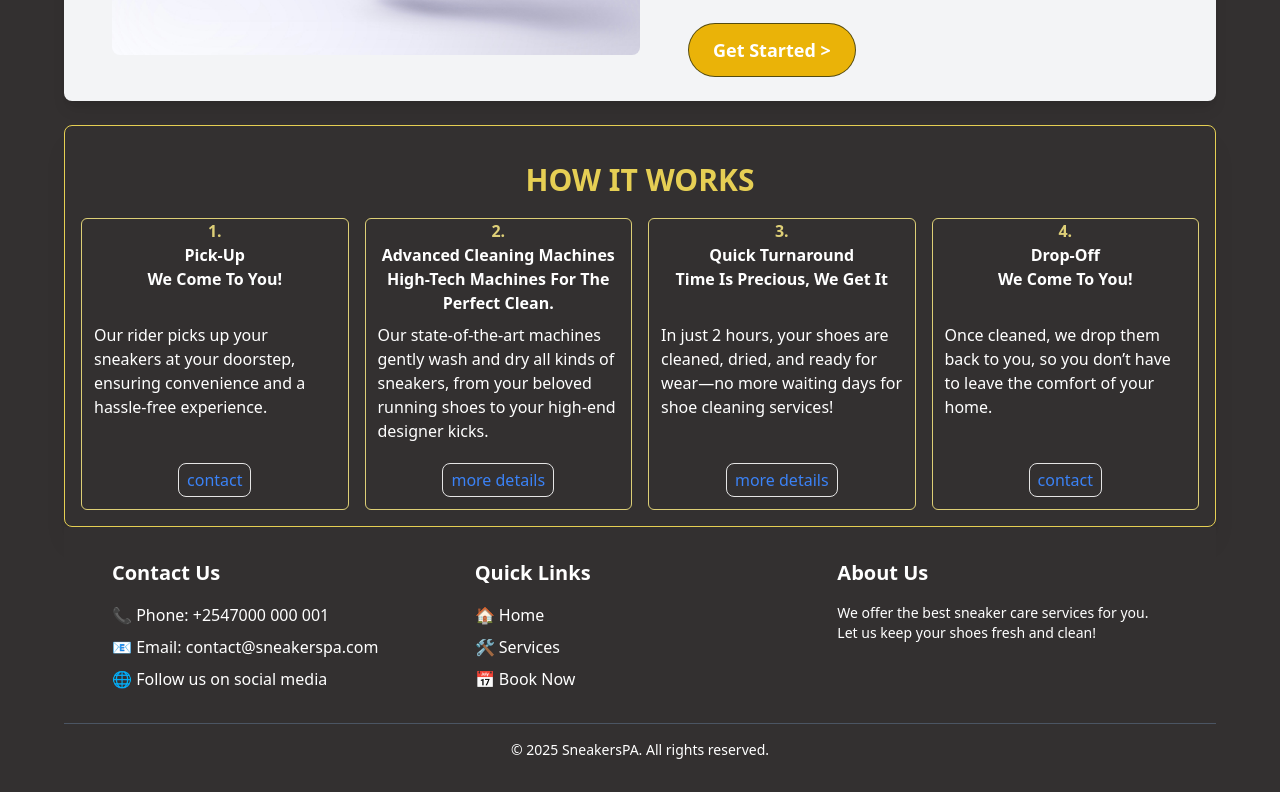
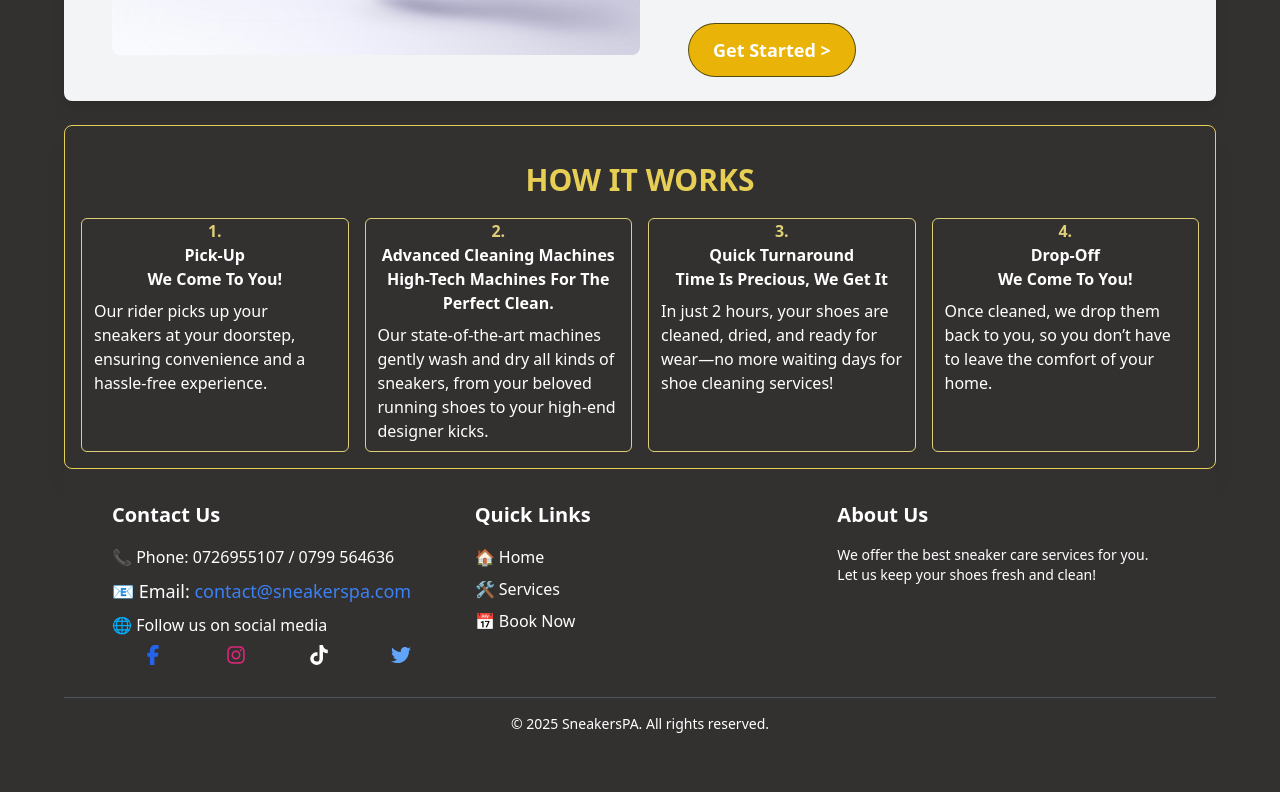
Before and after one commit to lumap-svg/SneakersSpa, a Next.js app: page / in a window 1280 px wide. Shown: the part 439-1231 px from the top of the page. After the commit the page ends 1205 px from the top, so only its background shows below. Built offline with nearby package versions, Linux system fonts and the light colour scheme.

Commit message:
removed the action button on the card component and added the icons for various social media links on the footer

```diff
--- a/components/Crd.tsx
+++ b/components/Crd.tsx
@@ -11,17 +11,18 @@ import React from 'react'
   )
 }
 const CHeader =({position, descr, title}:{position:number, descr:string, title:string}) =>{
-    return <div>
+    return <div >
         <h1 className='text-center font-extrabold text-[#e3d479f8]'>{position}.</h1>
         <h2 className='text-center text-white font-bold capitalize'>{title}</h2>
         <h3  className='text-center text-white font-semibold capitalize'>{descr}</h3>
     </div>
 }
 const CBody= ({content}:{content:string}) =>{
-    return <p className='mx-1 p-2 text-white line-clamp-5 md:line-clamp-none '>{content}</p>
+    return <p className='mx-1 p-2 grow text-white line-clamp-5 md:line-clamp-none '>{content}</p>
 }
 function CFooter({linker}:{linker:string}){
-    return <a className='border text-blue-500 px-2 py-1 rounded-lg max-w-max m-3  ' href="/contact"> {linker} </a>
+    return <div className='flex grow'></div>
+    // <a className='border text-blue-500 px-2 py-1 rounded-lg max-w-max m-3  ' href="/contact"> {linker} </a>
 }
 
 export default Crd;
--- a/components/footer.tsx
+++ b/components/footer.tsx
@@ -1,18 +1,40 @@
-import React from 'react'
+import { FaFacebookF, FaInstagram, FaTiktok, FaTwitter } from 'react-icons/fa6';
 
 function Footer() {
     return (
       <div className="bg-[#333030] text-white py-8">
-        <div className="container mx-auto px-6 md:px-12 grid grid-cols-1 sm:grid-cols-2 lg:grid-cols-3 gap-8">
+         <div className="container mx-auto px-6 md:px-12 grid grid-cols-1 sm:grid-cols-2 lg:grid-cols-3 gap-8">
 
           {/* Contact Us Section */}
           <div>
             <h3 className="text-xl font-semibold mb-4">Contact Us</h3>
             <ul className="space-y-2">
-              <li>📞 Phone: +2547000 000 001</li>
-              <li>📧 Email: contact@sneakerspa.com</li>
-              <li>🌐 Follow us on social media</li>
+            <li>📞 Phone:  0726955107 / 0799 564636</li>
+             <li className="text-lg">📧 Email: <a href="mailto:contact@sneakerspa.com" className="text-blue-500 hover:underline">contact@sneakerspa.com</a></li>
+            <li>🌐 Follow us on social media</li>
+            <ul className='flex justify-around'>
+            <li>
+               <a href="https://www.facebook.com/YourPage" target="_blank" className="text-blue-600 hover:underline flex items-center space-x-2"> <FaFacebookF className="text-xl" /></a>
+            </li>
+             <li>
+               <a href="https://www.instagram.com/sneakerspa254/" target="_blank" className="text-pink-600 hover:underline flex items-center space-x-2">
+                 <FaInstagram className="text-xl" />
+                                </a>
+             </li>
+             <li>
+               <a href="https://www.tiktok.com/@sneakerspa254" target="_blank" className=" hover:underline flex items-center space-x-2">
+                 <FaTiktok className="text-xl" />
+
+               </a>
+             </li>
+             <li>
+               <a href="https://x.com/YourUsername" target="_blank" className="text-blue-400 hover:underline flex items-center space-x-2">
+                <FaTwitter className="text-xl" />
+                             </a>
+            </li>
             </ul>
+            </ul>
+            {/* {<ContactInfo />} */}
           </div>
 
           {/* Quick Links Section */}
```
